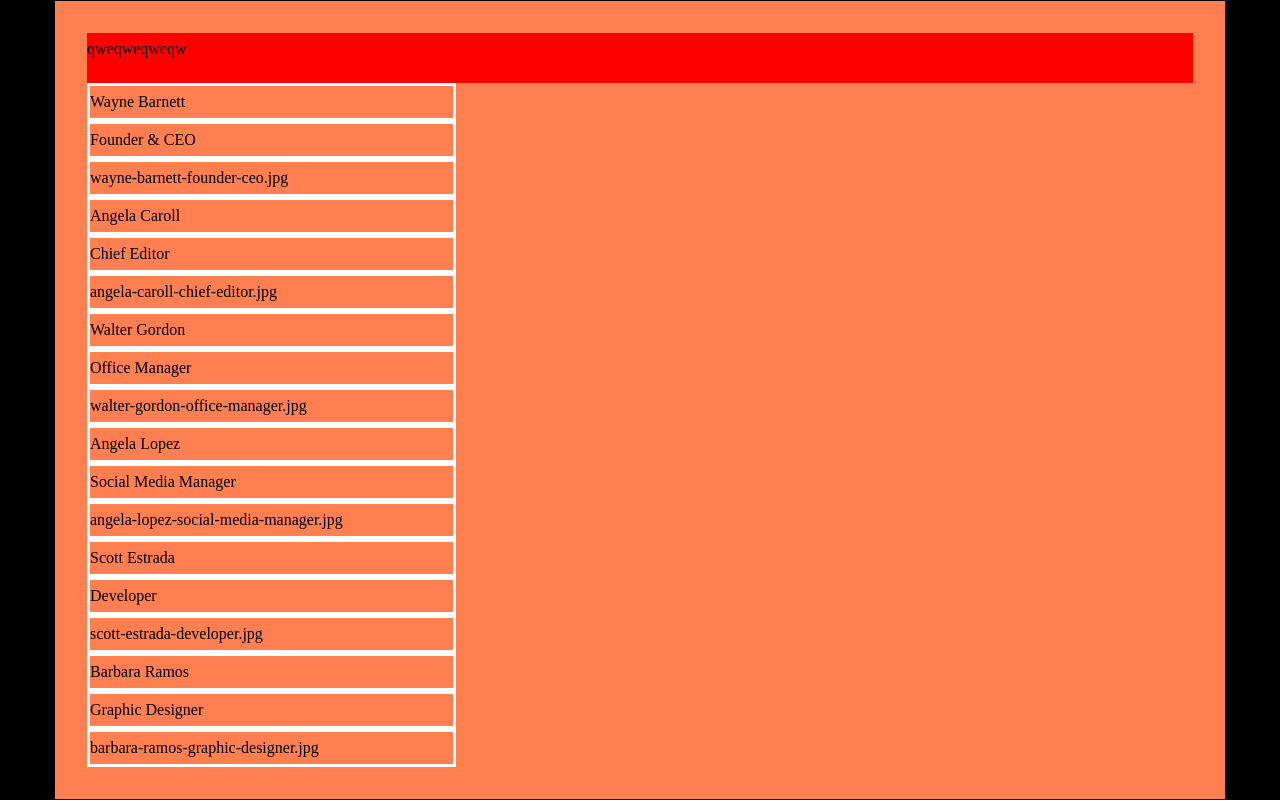
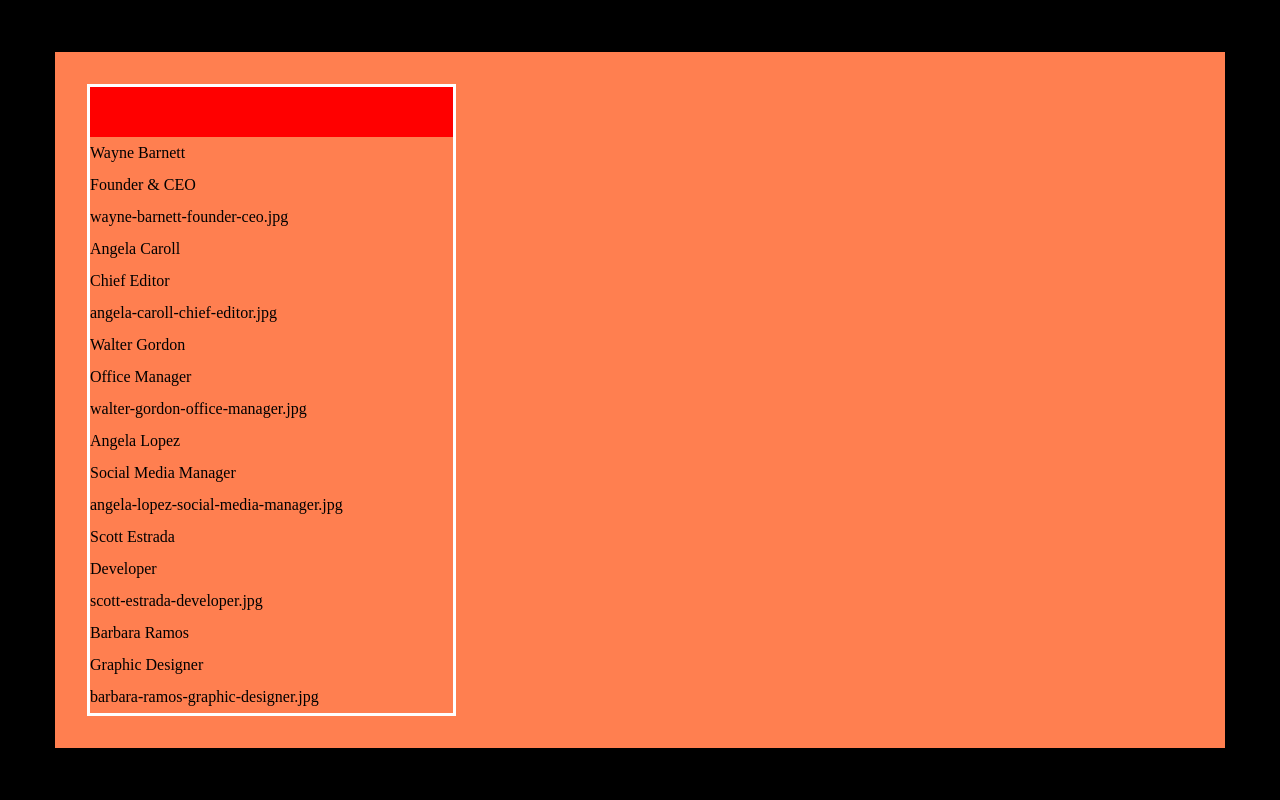
Before and after one commit to Massimiliano214/js-our-team, a plain HTML site: page Bonus/index.html in a window 1280 px wide. Drawn offline with Linux system fonts and the light colour scheme.

Commit message:
cards generation

```diff
--- a/Bonus/css/style.css
+++ b/Bonus/css/style.css
@@ -24,11 +24,13 @@ main {
 }
 
 .cards {
-    width: 100%;
+    width: calc(100% / 3);
+    border: white 3px solid;
+
 }
+
 .card {
     width: calc(100% / 3);
-    border: white 3px solid;
 }
 
 .photo {
--- a/Bonus/index.html
+++ b/Bonus/index.html
@@ -11,8 +11,7 @@
     <main>
         <div class="container">
             <div class="cards">
-
-                <div class="photo">qweqweqweqw</div>
+                <div class="photo"></div>
             </div>
         </div>
 
--- a/Bonus/js/main.js
+++ b/Bonus/js/main.js
@@ -43,13 +43,17 @@ for (let i = 0; i < listaMembri.length; i++) {
 
     for (let key in listaMembri[i]){
         console.log(listaMembri[i][key]);
-        cardsDom.innerHTML += `<div class="card">${listaMembri[i][key]}<br></div>`;
+        cardsDom.innerHTML += `<div class="card${i}">${listaMembri[i][key]}<br></div>`;
     }
+
+    let cardDom = document.querySelector(".card");
+
 
     photoDom.innerHTML +=
         `
             <img src= ./img/${listaMembri[i].img}><br>
         `;
+
 
 }
 
```
